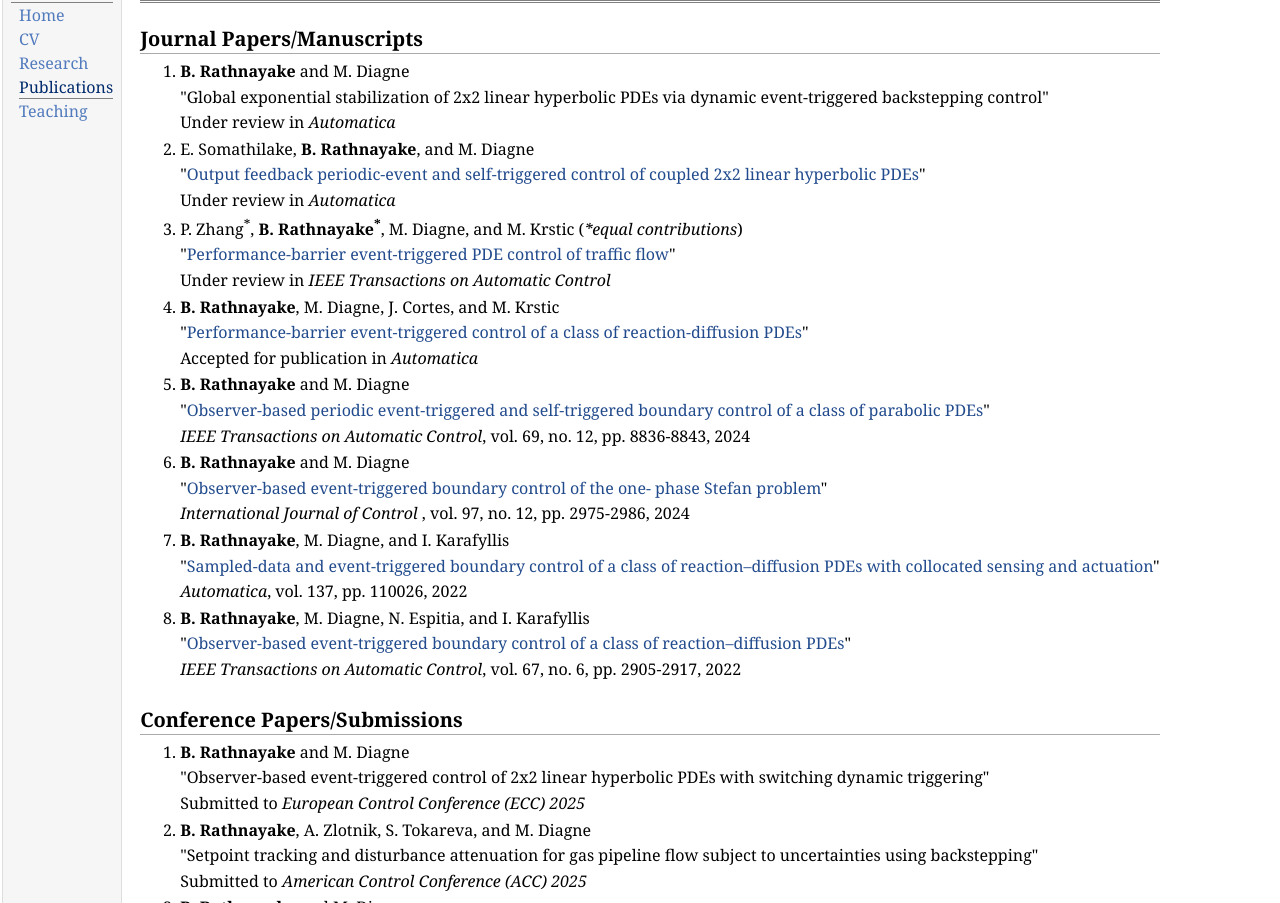
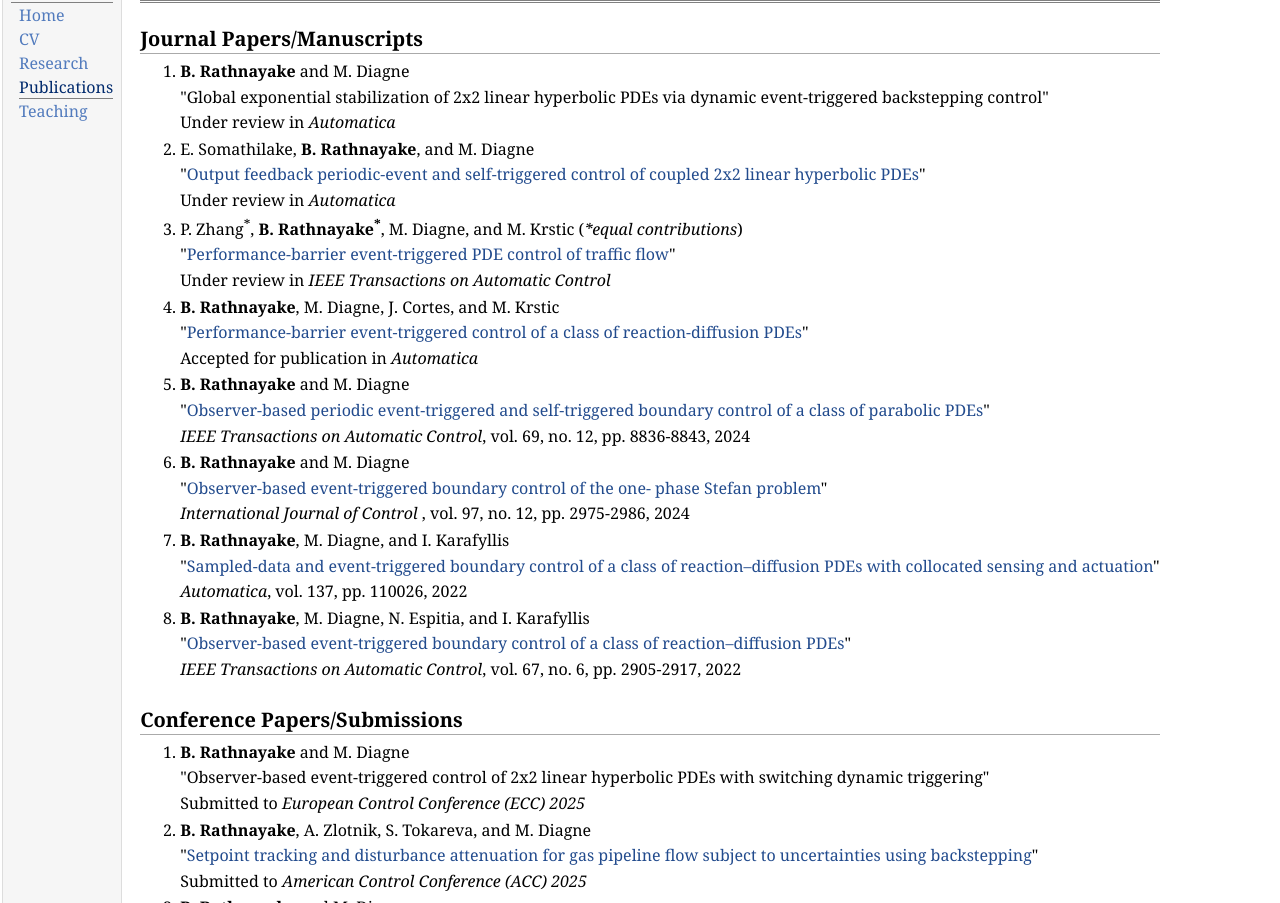
Before and after one commit to bhathiyar/bhathiyar.github.io, a plain HTML site: page publication.html in a window 1280 px wide. Shown: the part 49-952 px from the top of the page. Drawn offline with Linux system fonts and the light colour scheme.

Commit message:
Update publication.html

```diff
--- a/publication.html
+++ b/publication.html
@@ -76,7 +76,7 @@
     <p>Submitted to <em>European Control Conference (ECC) 2025</em></p>
 
   <li><p> <b>B. Rathnayake</b>, A. Zlotnik, S. Tokareva, and M. Diagne </p>
-    <p>"Setpoint tracking and disturbance attenuation for gas pipeline flow subject to uncertainties using backstepping" </p>
+    <p>"<a href="https://arxiv.org/abs/2409.17413" target="_blank">Setpoint tracking and disturbance attenuation for gas pipeline flow subject to uncertainties using backstepping</a>" </p>
     <p>Submitted to <em>American Control Conference (ACC) 2025</em></p>
 
       <li><p> <b>B. Rathnayake</b> and M. Diagne </p>
```
